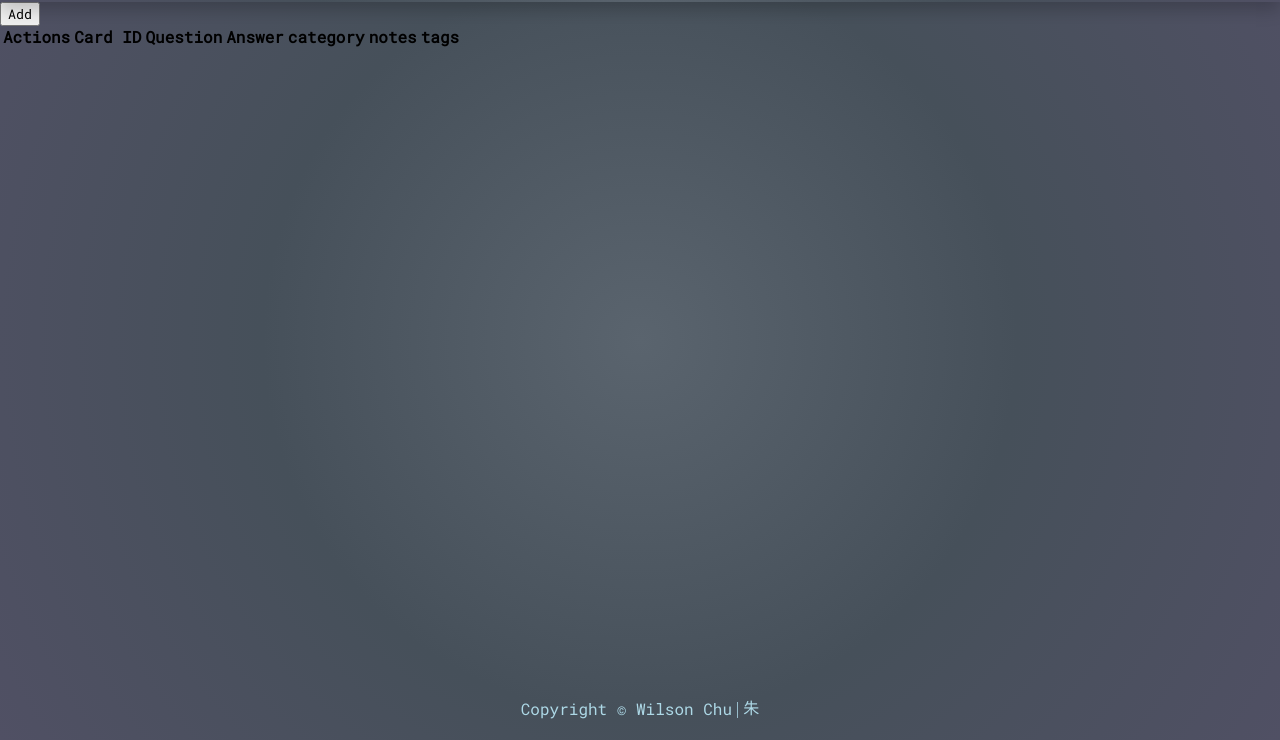
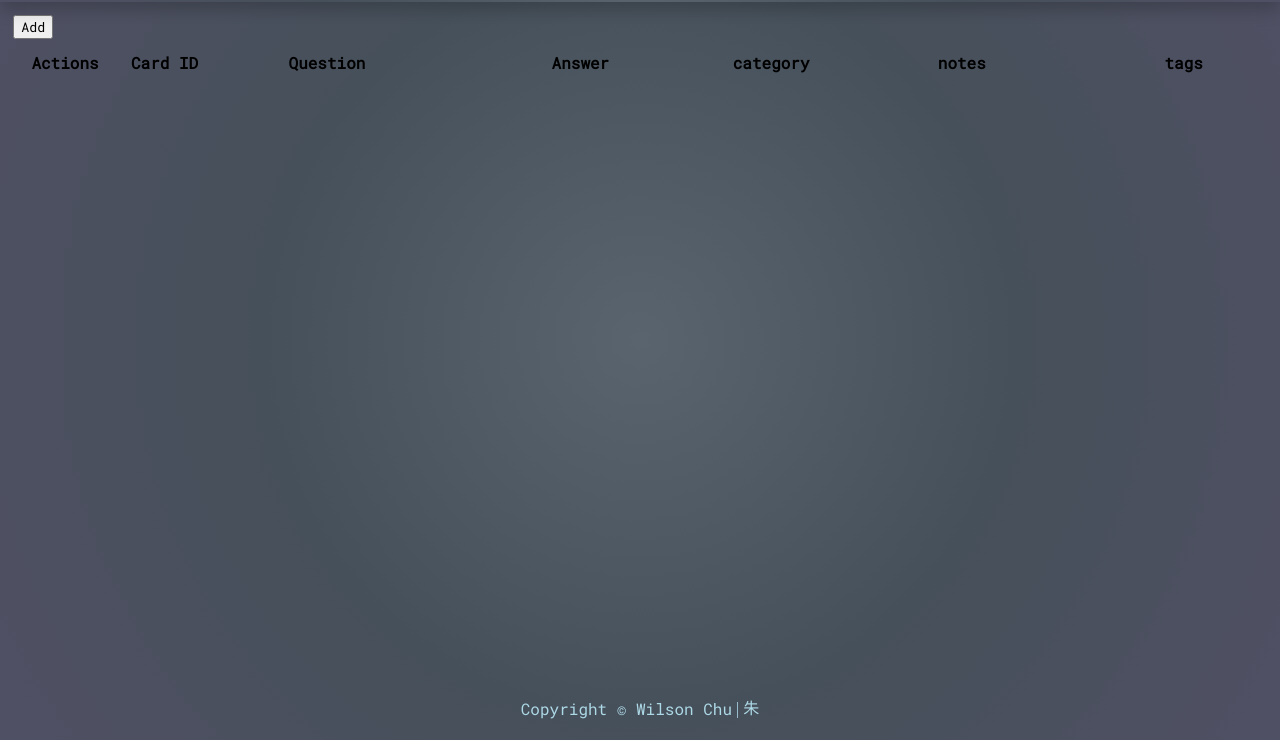
Before and after one commit to pakyinchu/pakyinchu.github.io, a plain HTML site: page decks.html in a window 1280 px wide. Shown: the part 60-800 px from the top of the page. Drawn offline with Linux system fonts and the light colour scheme; a web font is replaced by a local one.

Commit message:
fix cmd q

```diff
--- a/css/layout.css
+++ b/css/layout.css
@@ -278,3 +278,11 @@ input, button {
     text-align: center;
     word-wrap: break-word;
 }
+
+.deck table {
+    white-space: nowrap;
+}
+
+#addCardButton {
+    margin: 1em;
+}
--- a/decks.html
+++ b/decks.html
@@ -43,6 +43,15 @@
         <div class="deck">
             <button id="addCardButton">Add</button>
             <table>
+                <colgroup>
+                    <col style="width: 10%;">
+                    <col style="width: 5%;">
+                    <col style="width: 20%;">
+                    <col style="width: 20%;">
+                    <col style="width: 10%;">
+                    <col style="width: 20%;">
+                    <col style="width: 15%;">
+                </colgroup>
                 <thead>
                     <tr>
                         <th>Actions</th>
--- a/scripts/questions/CommandQuestion.js
+++ b/scripts/questions/CommandQuestion.js
@@ -3,6 +3,6 @@ export class CommandQuestion extends Question {
     // order matters
     // case sensitive
     checkAnswer(userAnswer) {
-        return this.answer === userAnswer;
+        return this.correctAnswer.includes(userAnswer);
     }
 }
```
